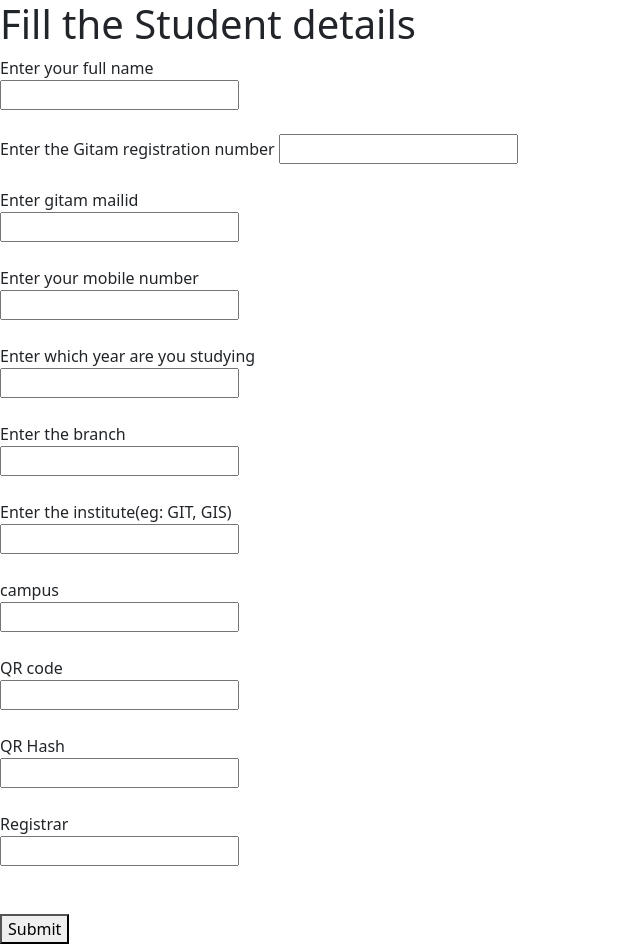
After one commit to Mr-Jerry-Haxor/kalakrithi-fest, a Django app: template registration/templates/student_details.html in a window 1280 px wide. The commit adds this page. Shown: the whole page, without its empty margins (0-640 px from the left). Run offline with Django 4.2, Linux system fonts and the light colour scheme; the template is opened without the code that fills it: values that come from a table or form of the project are taken from there, others are empty.

Commit message:
registration done

```diff
--- a/pyproject.toml
+++ b/pyproject.toml
@@ -8,6 +8,7 @@
 python = "^3.10"
 Django = "^4.1.7"
 python-dotenv = "^1.0.0"
+django-import-export = "^3.1.0"
 
 [tool.poetry.dev-dependencies]
 
--- a/registration/forms.py
+++ b/registration/forms.py
@@ -3,3 +3,17 @@
 class qrcontent(forms.Form):
   qrtext = forms.CharField(max_length=300,required=True,label="Qr text" ,widget=forms.TextInput(attrs={'readonly':'readonly'}))
   registrar = forms.CharField(max_length=300,required=True, label="Registration By:",widget=forms.TextInput(attrs={'readonly':'readonly'}))
+
+
+class student_details(forms.Form):
+    fullname = forms.CharField(max_length=200,required=True,label="Enter your full name")
+    registrationnumber = forms.CharField(max_length=100, required=True, label="Enter the Gitam registration number")
+    email = forms.EmailField(max_length=200,required=True, label="Enter gitam mailid",initial="")
+    phone = forms.CharField(max_length=100,required=True,label="Enter your mobile number")
+    year = forms.CharField(max_length=100,required=True, label="Enter which year are you studying")
+    branch = forms.CharField(max_length=100,required=True,label="Enter the branch")
+    institute = forms.CharField(max_length=100,required=True,label="Enter the institute(eg: GIT, GIS)")
+    campus = forms.CharField(max_length=100,required=True,label="campus")
+    qrtext = forms.CharField(max_length=100,required=True,label="QR code",widget=forms.TextInput(attrs={'readonly':'readonly'}))
+    qrhash = forms.CharField(max_length=100,required=True,label="QR Hash",widget=forms.TextInput(attrs={'readonly':'readonly'}))
+    registrar=forms.CharField(max_length=100,required=False,label="Registrar",widget=forms.TextInput(attrs={'readonly':'readonly'}))
--- a/registration/models.py
+++ b/registration/models.py
@@ -17,3 +17,9 @@
   institute = models.CharField(max_length=100)
   campus = models.CharField(max_length=100)
   registrar = models.CharField(max_length=200)
+  qrtext = models.CharField(max_length=200,default="")
+  qrhash = models.CharField(max_length=200,default="")
+
+
+class registrar(models.Model):
+  email = models.EmailField(max_length=200)
--- a/registration/templates/home.html
+++ b/registration/templates/home.html
@@ -12,6 +12,9 @@
 <body>
     <div style="position:relative; top:170px; left:200px;">
         <a type="button" class="btn btn-outline-primary" href="{% url 'register' %}">pass registration</a>
+      <br>
+      <br>
+      <a type="button" class="btn btn-outline-primary" href="{% url 'logout' %}">Logout</a>
     </div>
 </body>
 </html>
--- /dev/null
+++ b/registration/templates/student_details.html
@@ -0,0 +1,72 @@
+<!DOCTYPE html>
+<html lang="en">
+<head>
+  <meta charset="UTF-8">
+  <meta http-equiv="X-UA-Compatible" content="IE=edge">
+  <meta name="viewport" content="width=device-width, initial-scale=1.0">
+  <title>Participant details</title>
+  <link href="https://cdn.jsdelivr.net/npm/bootstrap@5.3.0-alpha1/dist/css/bootstrap.min.css" rel="stylesheet" integrity="sha384-GLhlTQ8iRABdZLl6O3oVMWSktQOp6b7In1Zl3/Jr59b6EGGoI1aFkw7cmDA6j6gD" crossorigin="anonymous">
+    <script src="https://cdn.jsdelivr.net/npm/bootstrap@5.3.0-alpha1/dist/js/bootstrap.bundle.min.js" integrity="sha384-w76AqPfDkMBDXo30jS1Sgez6pr3x5MlQ1ZAGC+nuZB+EYdgRZgiwxhTBTkF7CXvN" crossorigin="anonymous"></script>
+
+</head>
+<body>
+    <h1>Fill the Student details</h1>
+      <form action="{% url 'savedetails' %}" method="post" validate>
+    {% csrf_token %}
+
+    <div class="form-group">
+      <label for="{{ form.fullname.id_for_label }}">{{ form.fullname.label }}</label> <br>
+      {{ form.fullname }}
+    </div>
+ <br>
+
+    <div class="form-group">
+      <label for="{{ form.registrationnumber.id_for_label }}">{{ form.registrationnumber.label }}</label>
+      {{ form.registrationnumber }}
+    </div> <br>
+    <div class="form-group">
+      <label for="{{ form.email.id_for_label }}">{{ form.email.label }}</label> <br>
+      {{ form.email }}
+    </div> <br>
+    <div class="form-group">
+      <label for="{{ form.phone.id_for_label }}">{{ form.phone.label }}</label> <br>
+      {{ form.phone }}
+    </div> <br>
+    <div class="form-group">
+      <label for="{{ form.year.id_for_label }}">{{ form.year.label }}</label> <br>
+      {{ form.year }}
+    </div> <br>
+    <div class="form-group">
+      <label for="{{ form.branch.id_for_label }}">{{ form.branch.label }}</label> <br>
+      {{ form.branch }}
+    </div> <br>
+    <div class="form-group">
+      <label for="{{ form.institute.id_for_label }}">{{ form.institute.label }}</label> <br>
+      {{ form.institute }}
+    </div> <br>
+    <div class="form-group">
+      <label for="{{ form.campus.id_for_label }}">{{ form.campus.label }}</label> <br>
+      {{ form.campus }}
+    </div>
+        <br>
+    <div class="form-group">
+      <label for="{{ form.qrtext.id_for_label }}">{{ form.qrtext.label }}</label> <br>
+      {{ form.qrtext }}
+    </div>
+        <br>
+    <div class="form-group">
+      <label for="{{ form.qrhash.id_for_label }}">{{ form.qrhash.label }}</label> <br>
+      {{ form.qrhash }}
+    </div>
+        <br>
+    <div class="form-group">
+      <label for="{{ form.registrar.id_for_label }}">{{ form.registrar.label }}</label> <br>
+      {{ form.registrar }}
+    </div>   <br> <br>
+   <button type="submit" value="Submit"
+   >Submit</button>
+
+    </form>
+
+</body>
+</html>
--- a/registration/urls.py
+++ b/registration/urls.py
@@ -5,4 +5,5 @@
 urlpatterns = [
     path('',views.home,name='home'),
     path('register', views.register, name='register'),
+    path('savedetails',views.savedetails,name='savedetails')
 ]
```
Also changed, not shown: kalakrithi/settings.py (+5 -3 lines), registration/admin.py (+25 -17 lines), registration/templates/message.html (added, +22 -0 lines), registration/templates/register.html (+9 -1 lines), registration/views.py (+47 -6 lines), registration/migrations/0002_participant_qrhash_participant_qrtext.py (added), registration/migrations/0003_registrar_alter_participant_qrhash_and_more.py (added), registration/resources.py (added), 1 other file.
